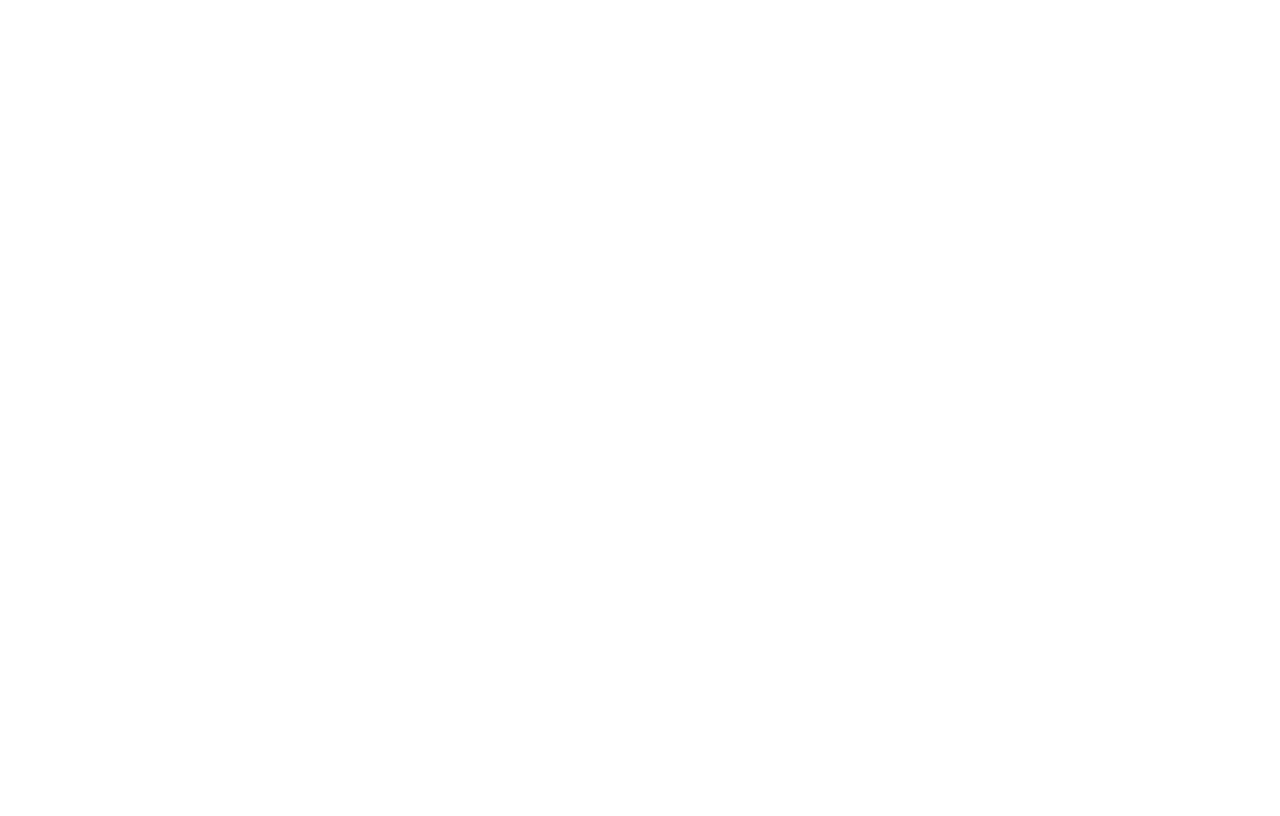
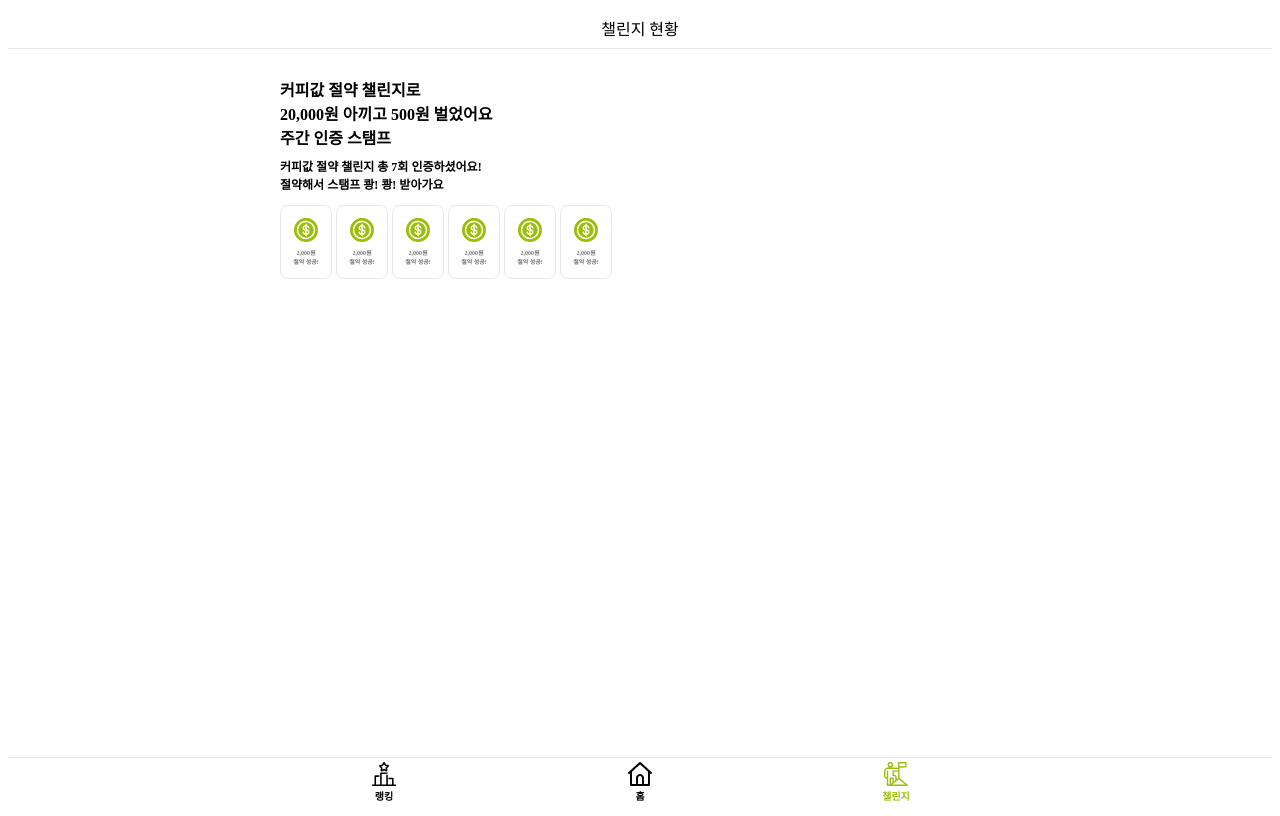
Before and after one commit to TEAM-HUNDRED/savable-web, a React (Create React App) app: page /challenge/detail in a window 1280 px wide. Before the commit this address had no page. Built offline with nearby package versions, Linux system fonts and the light colour scheme.

Commit message:
[FEATURE] Generate ui for stamp card

```diff
--- a/src/assets/icons/index.ts
+++ b/src/assets/icons/index.ts
@@ -2,6 +2,7 @@
 import { ReactComponent as ChallengeIcon } from "./ic_challenge.svg";
 import { ReactComponent as HomeIcon } from "./ic_home.svg";
 import { ReactComponent as PlusIcon } from "./ic_plus.svg";
+import { ReactComponent as CoinIcon } from "./ic_coin.svg";
 
 export const Icons = {
   SvgElement: {
@@ -9,5 +10,6 @@
     homeIcon: HomeIcon,
     challengeIcon: ChallengeIcon,
     plusIcon: PlusIcon,
+    coinIcon: CoinIcon,
   },
 };
--- /dev/null
+++ b/src/components/StampCard/index.tsx
@@ -0,0 +1,44 @@
+import { Icons } from "assets/icons";
+import styled from "styled-components";
+
+type PropsType = {
+  savedMoney: string;
+  color: string;
+};
+
+function StampCard({ savedMoney, color }: PropsType) {
+  const CoinIcons = Icons.SvgElement.coinIcon;
+  const contentText = `${savedMoney}\n 절약 성공!`;
+  return (
+    <Container>
+      <CoinIcons fill={color} />
+      <ContentText>{contentText}</ContentText>
+    </Container>
+  );
+}
+
+const Container = styled.div`
+  display: flex;
+  flex-direction: column;
+  width: 50px;
+  height: 60px;
+  justify-content: center;
+  align-items: center;
+  align-content: center;
+  border: 1px solid #e8e8e8;
+  border-radius: 8px;
+  padding: 6px 0px;
+  margin: 4px 4px 0px 0px;
+`;
+
+const ContentText = styled.p`
+  font-size: 6px;
+  font-weight: 700;
+  color: #757575;
+  margin: 0px;
+  margin-top: 6px;
+  white-space: pre-line;
+  text-align: center;
+`;
+
+export default StampCard;
--- /dev/null
+++ b/src/container/StampContainer/index.tsx
@@ -0,0 +1,49 @@
+import styled from "styled-components";
+
+import StampCard from "components/StampCard";
+
+function StampContainer() {
+  const numberOfCert = 7;
+  const contentText = `커피값 절약 챌린지 총 ${numberOfCert}회 인증하셨어요!\n절약해서 스탬프 쾅! 쾅! 받아가요`;
+
+  return (
+    <Container>
+      <TitleText>{`주간 인증 스탬프`}</TitleText>
+      <ContentText>{contentText}</ContentText>
+      <StampListContainer>
+        <StampCard savedMoney={"2,000원"} color={"#9BBE0F"} />
+        <StampCard savedMoney={"2,000원"} color={"#9BBE0F"} />
+        <StampCard savedMoney={"2,000원"} color={"#9BBE0F"} />
+        <StampCard savedMoney={"2,000원"} color={"#9BBE0F"} />
+        <StampCard savedMoney={"2,000원"} color={"#9BBE0F"} />
+        <StampCard savedMoney={"2,000원"} color={"#9BBE0F"} />
+      </StampListContainer>
+    </Container>
+  );
+}
+
+const Container = styled.div`
+  width: 100%;
+`;
+
+const TitleText = styled.p`
+  margin: 0px;
+  font-size: 16px;
+  font-weight: 700;
+  white-space: pre-line;
+`;
+
+const ContentText = styled.p`
+  margin: 8px 0px;
+  font-size: 12px;
+  font-weight: 600;
+  white-space: pre-line;
+`;
+
+const StampListContainer = styled.div`
+  display: flex;
+  flex-direction: row;
+  width: 100%;
+`;
+
+export default StampContainer;
--- a/src/index.tsx
+++ b/src/index.tsx
@@ -5,6 +5,7 @@
 
 import HomePage from "pages/HomePage";
 import ChallengePage from "pages/ChallengePage";
+import ChallengeDetailPage from "pages/ChallengeDetailPage";
 import RankingPage from "pages/RankingPage";
 
 import LayoutContainer from "container/LayoutContainer";
@@ -20,6 +21,7 @@
           <Route path="" element={<HomePage />} />
           <Route path="ranking" element={<RankingPage />} />
           <Route path="challenge" element={<ChallengePage />} />
+          <Route path="challenge/detail" element={<ChallengeDetailPage />} />
         </Route>
       </Routes>
     </Router>
--- /dev/null
+++ b/src/pages/ChallengeDetailPage/index.tsx
@@ -0,0 +1,29 @@
+import StampContainer from "container/StampContainer";
+import styled from "styled-components";
+
+function ChallengeDetailPage() {
+  const savedMoney = "20,000원";
+  const reward = "500원";
+
+  const titleText = `커피값 절약 챌린지로 \n${savedMoney} 아끼고 ${reward} 벌었어요`;
+
+  return (
+    <Container>
+      <TitleText>{titleText}</TitleText>
+      <StampContainer />
+    </Container>
+  );
+}
+
+const Container = styled.div`
+  width: 100%;
+`;
+
+const TitleText = styled.p`
+  margin: 0px;
+  font-size: 16px;
+  font-weight: 700;
+  white-space: pre-line;
+`;
+
+export default ChallengeDetailPage;
```
Also changed, not shown: src/assets/icons/ic_coin.svg (added).
